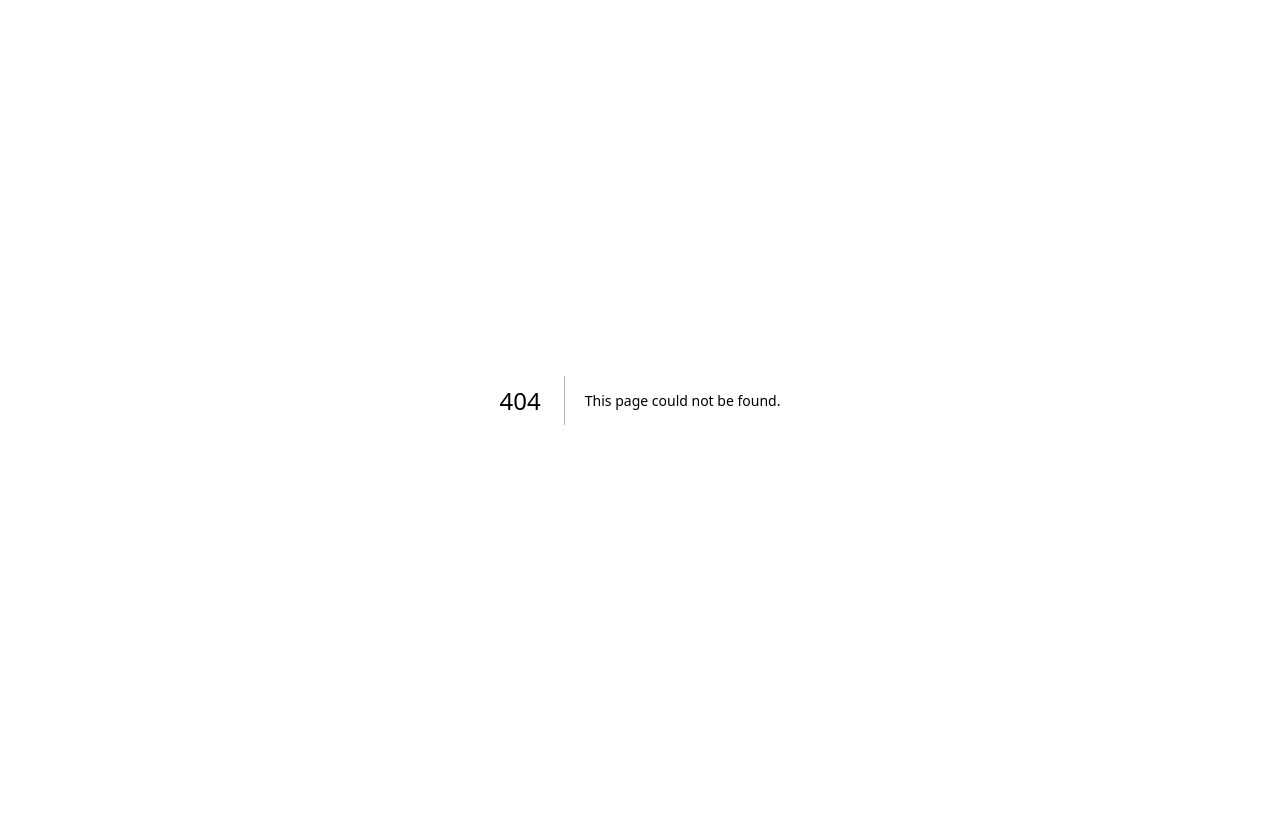
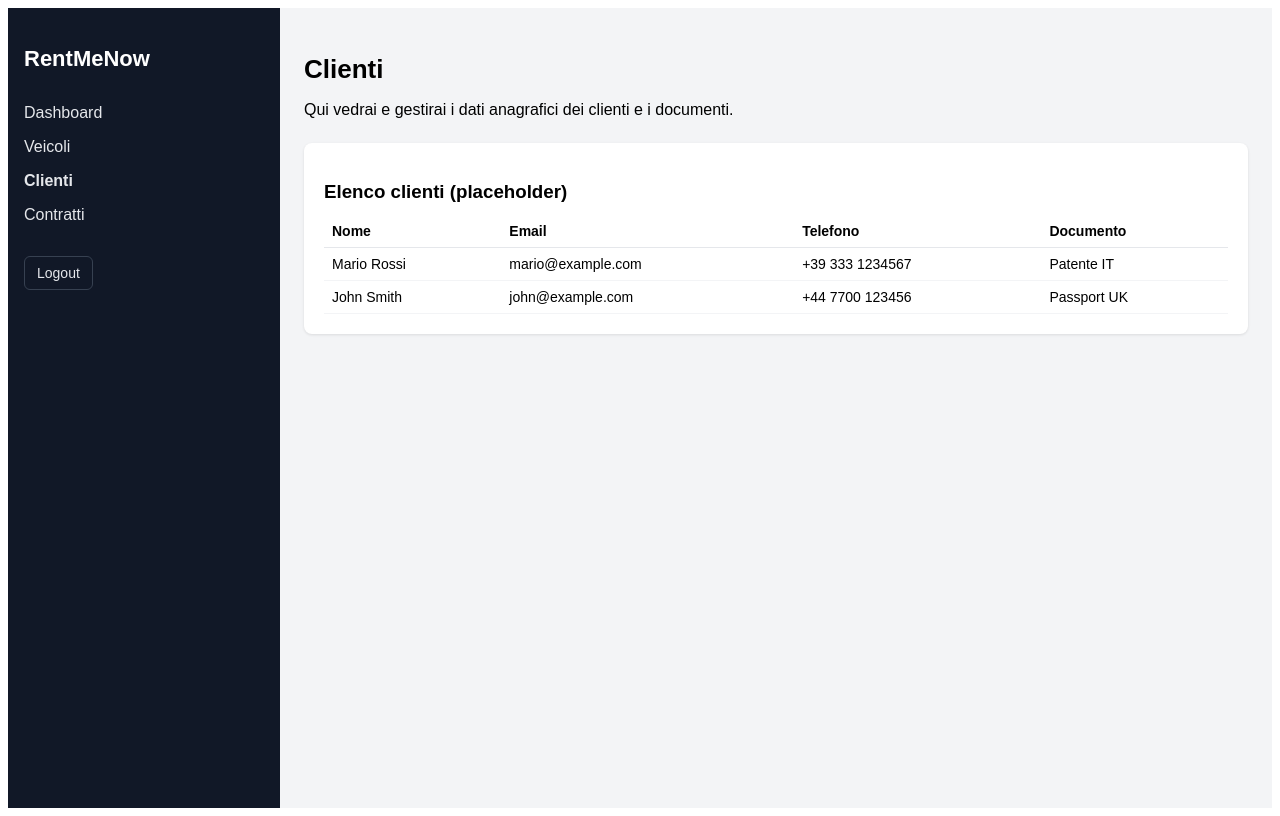
Before and after one commit to Hermangeraci/rentme360, a Next.js app in the folder frontend/: page /customers in a window 1280 px wide. Before the commit this address had no page. Built offline with nearby package versions, Linux system fonts and the light colour scheme; sample sign-in values are in the browser's storage.

Commit message:
Create customers.tsx

```diff
--- /dev/null
+++ b/frontend/src/pages/customers.tsx
@@ -0,0 +1,150 @@
+import React, { useEffect } from 'react';
+import { useRouter } from 'next/router';
+
+export default function CustomersPage() {
+  const router = useRouter();
+
+  useEffect(() => {
+    if (typeof window === 'undefined') return;
+    const token = localStorage.getItem('rmn_token');
+    if (!token) {
+      router.replace('/login');
+    }
+  }, [router]);
+
+  const handleLogout = () => {
+    if (typeof window !== 'undefined') {
+      localStorage.removeItem('rmn_token');
+      router.push('/login');
+    }
+  };
+
+  return (
+    <div style={{ display: 'flex', minHeight: '100vh', fontFamily: 'sans-serif' }}>
+      {/* Sidebar */}
+      <aside
+        style={{
+          width: 240,
+          backgroundColor: '#111827',
+          color: 'white',
+          padding: '20px 16px',
+        }}
+      >
+        <h1 style={{ fontSize: 22, marginBottom: 24 }}>RentMeNow</h1>
+
+        <nav style={{ marginBottom: 24 }}>
+          <a
+            href="/"
+            style={{
+              display: 'block',
+              padding: '8px 0',
+              color: '#E5E7EB',
+              textDecoration: 'none',
+            }}
+          >
+            Dashboard
+          </a>
+          <a
+            href="/vehicles"
+            style={{
+              display: 'block',
+              padding: '8px 0',
+              color: '#E5E7EB',
+              textDecoration: 'none',
+            }}
+          >
+            Veicoli
+          </a>
+          <a
+            href="/customers"
+            style={{
+              display: 'block',
+              padding: '8px 0',
+              color: '#E5E7EB',
+              textDecoration: 'none',
+              fontWeight: 600,
+            }}
+          >
+            Clienti
+          </a>
+          <a
+            href="/contracts"
+            style={{
+              display: 'block',
+              padding: '8px 0',
+              color: '#E5E7EB',
+              textDecoration: 'none',
+            }}
+          >
+            Contratti
+          </a>
+        </nav>
+
+        <button
+          onClick={handleLogout}
+          style={{
+            marginTop: 'auto',
+            padding: '8px 12px',
+            borderRadius: 6,
+            border: '1px solid #374151',
+            background: 'transparent',
+            color: '#E5E7EB',
+            cursor: 'pointer',
+            fontSize: 14,
+          }}
+        >
+          Logout
+        </button>
+      </aside>
+
+      {/* Contenuto principale */}
+      <main style={{ flex: 1, padding: 24, backgroundColor: '#F3F4F6' }}>
+        <h2 style={{ fontSize: 26, marginBottom: 8 }}>Clienti</h2>
+        <p style={{ marginBottom: 24 }}>
+          Qui vedrai e gestirai i dati anagrafici dei clienti e i documenti.
+        </p>
+
+        <div
+          style={{
+            backgroundColor: 'white',
+            padding: 20,
+            borderRadius: 8,
+            boxShadow: '0 1px 3px rgba(0,0,0,0.1)',
+          }}
+        >
+          <h3 style={{ marginBottom: 12 }}>Elenco clienti (placeholder)</h3>
+          <table
+            style={{
+              width: '100%',
+              borderCollapse: 'collapse',
+              fontSize: 14,
+            }}
+          >
+            <thead>
+              <tr>
+                <th style={{ textAlign: 'left', borderBottom: '1px solid #E5E7EB', padding: 8 }}>Nome</th>
+                <th style={{ textAlign: 'left', borderBottom: '1px solid #E5E7EB', padding: 8 }}>Email</th>
+                <th style={{ textAlign: 'left', borderBottom: '1px solid #E5E7EB', padding: 8 }}>Telefono</th>
+                <th style={{ textAlign: 'left', borderBottom: '1px solid #E5E7EB', padding: 8 }}>Documento</th>
+              </tr>
+            </thead>
+            <tbody>
+              <tr>
+                <td style={{ padding: 8, borderBottom: '1px solid #F3F4F6' }}>Mario Rossi</td>
+                <td style={{ padding: 8, borderBottom: '1px solid #F3F4F6' }}>mario@example.com</td>
+                <td style={{ padding: 8, borderBottom: '1px solid #F3F4F6' }}>+39 333 1234567</td>
+                <td style={{ padding: 8, borderBottom: '1px solid #F3F4F6' }}>Patente IT</td>
+              </tr>
+              <tr>
+                <td style={{ padding: 8, borderBottom: '1px solid #F3F4F6' }}>John Smith</td>
+                <td style={{ padding: 8, borderBottom: '1px solid #F3F4F6' }}>john@example.com</td>
+                <td style={{ padding: 8, borderBottom: '1px solid #F3F4F6' }}>+44 7700 123456</td>
+                <td style={{ padding: 8, borderBottom: '1px solid #F3F4F6' }}>Passport UK</td>
+              </tr>
+            </tbody>
+          </table>
+        </div>
+      </main>
+    </div>
+  );
+}
```
